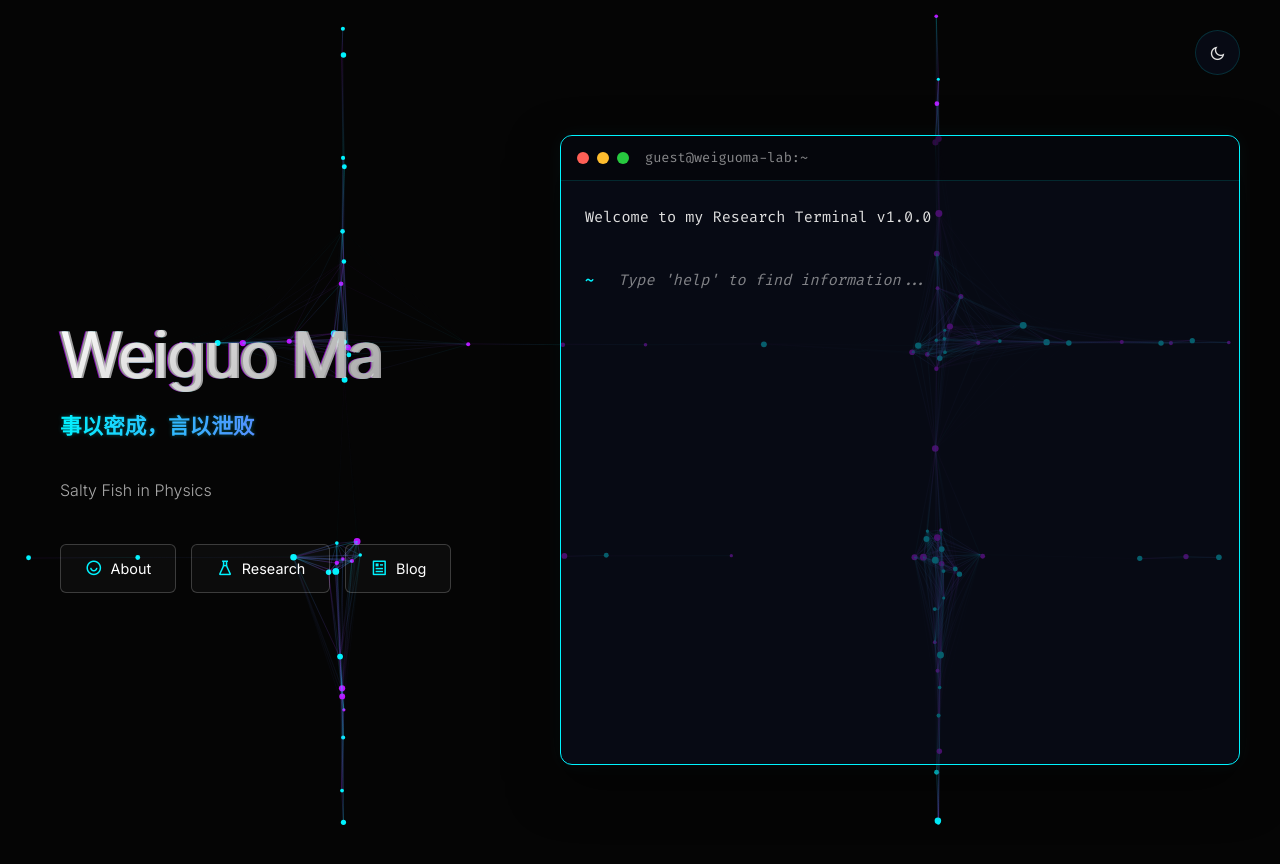
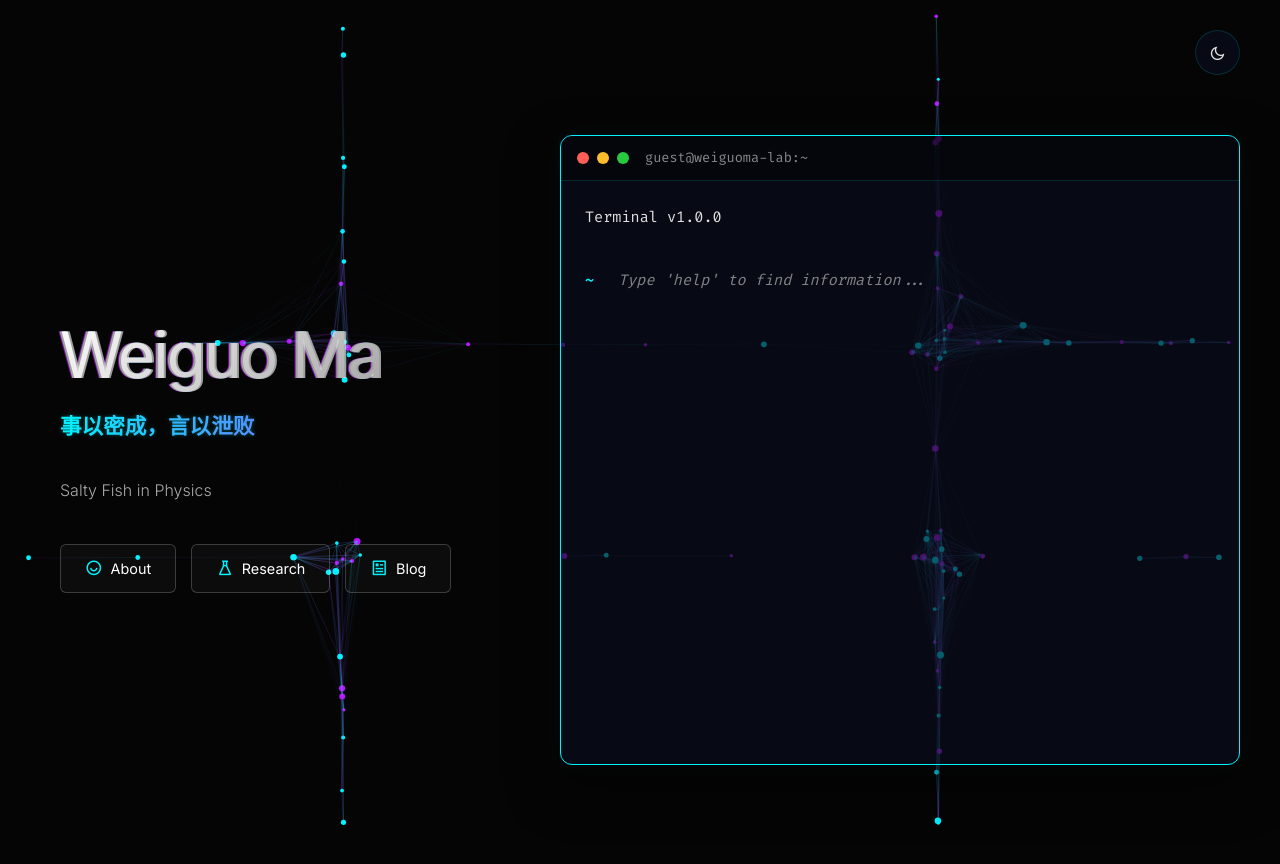
Before and after one commit to WeiguoMa/WeiguoMa.github.io, a Jekyll site: the page index.html, which Jekyll copies as it is, in a window 1280 px wide. Shown: the top 864 px of the page. Built offline with Jekyll 4.4.1, drawn with Linux system fonts in a browser that asks for light colours; nearby versions of some CDN libraries.

Commit message:
Change terminal description

```diff
--- a/index.html
+++ b/index.html
@@ -404,7 +404,7 @@
                 </div>
 
                 <div class="terminal-body" id="terminal-body">
-                    <div class="output-line">Welcome to my Research Terminal v1.0.0</div>
+                    <div class="output-line">Terminal v1.0.0</div>
                     <br>
                     <div id="input-line" class="prompt-line">
                         <span class="prompt"><span class="path">~</span></span>
```
